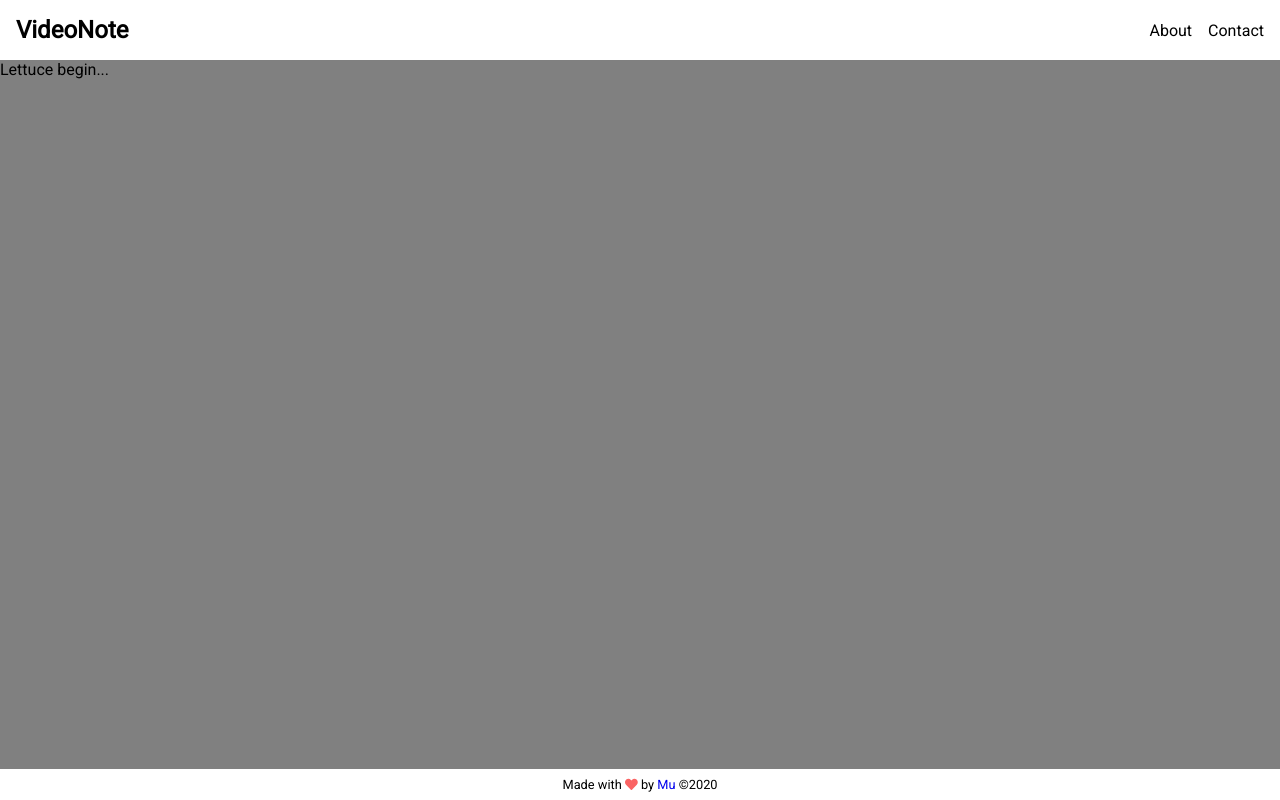
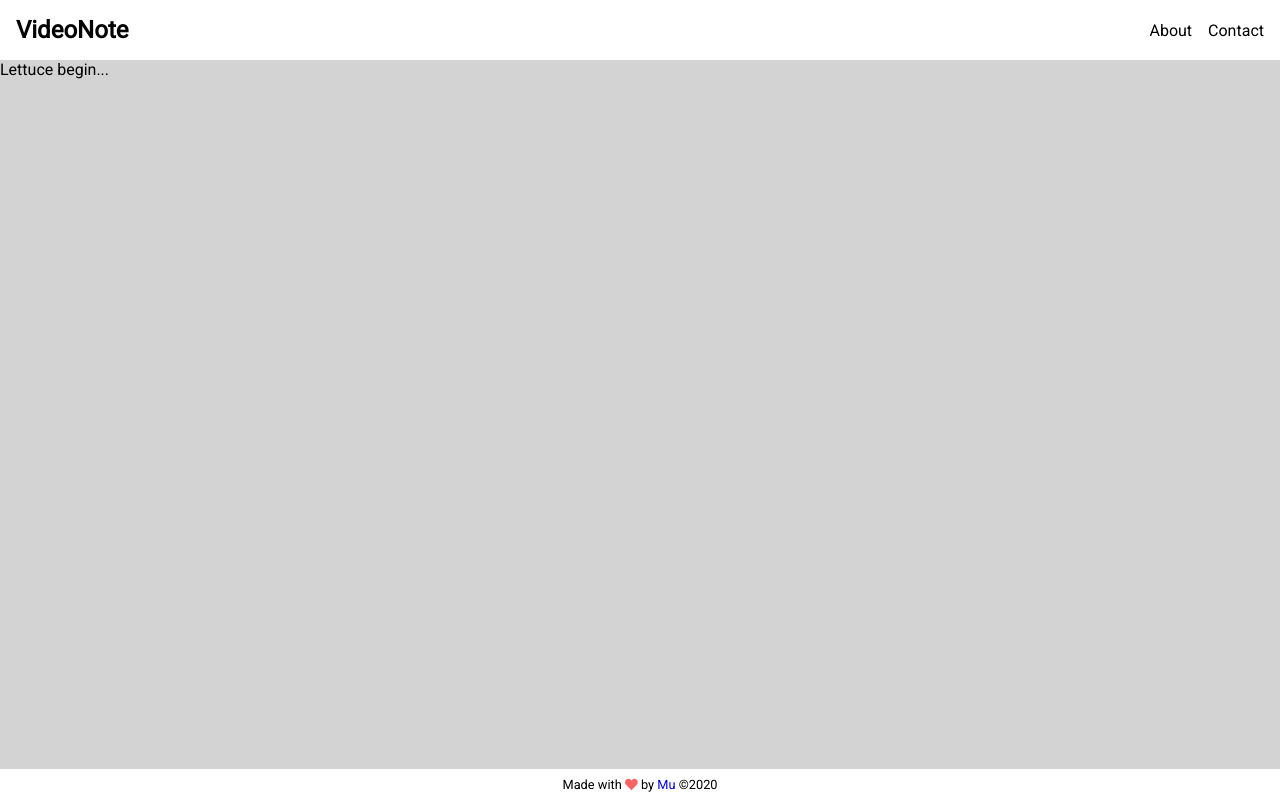
Before and after one commit to joshmu/vn-material_old, a React (Create React App) app: page / in a window 1280 px wide. Built offline with nearby package versions, Linux system fonts and the light colour scheme.

Commit message:
removed body component and destructured scss for app

```diff
--- a/src/App.js
+++ b/src/App.js
@@ -1,16 +1,15 @@
 import React from 'react'
 
 import Header from './layout/Header'
-import Body from './layout/Body'
 import Footer from './layout/Footer'
 
-import appStyles from './app.module.scss'
+import { app, container } from './app.module.scss'
 
 function App() {
   return (
-    <div className={appStyles.app}>
+    <div className={app}>
       <Header />
-      <Body />
+      <div className={container}>Lettuce begin...</div>
       <Footer />
     </div>
   )
--- a/src/app.module.scss
+++ b/src/app.module.scss
@@ -3,3 +3,8 @@
   display: flex;
   flex-direction: column;
 }
+
+.container {
+  background-color: lightgrey;
+  flex: 1; // fill up the entire available space
+}
--- a/src/layout/Body.js
+++ /dev/null
@@ -1,9 +0,0 @@
-import React from 'react'
-
-import bodyStyles from './body.module.scss'
-
-const Body = () => {
-  return <div className={bodyStyles.body}>Lettuce begin...</div>
-}
-
-export default Body
--- a/src/layout/body.module.scss
+++ /dev/null
@@ -1,4 +0,0 @@
-.body {
-  background-color: grey;
-  flex: 1; // fill up the entire available space
-}
```
